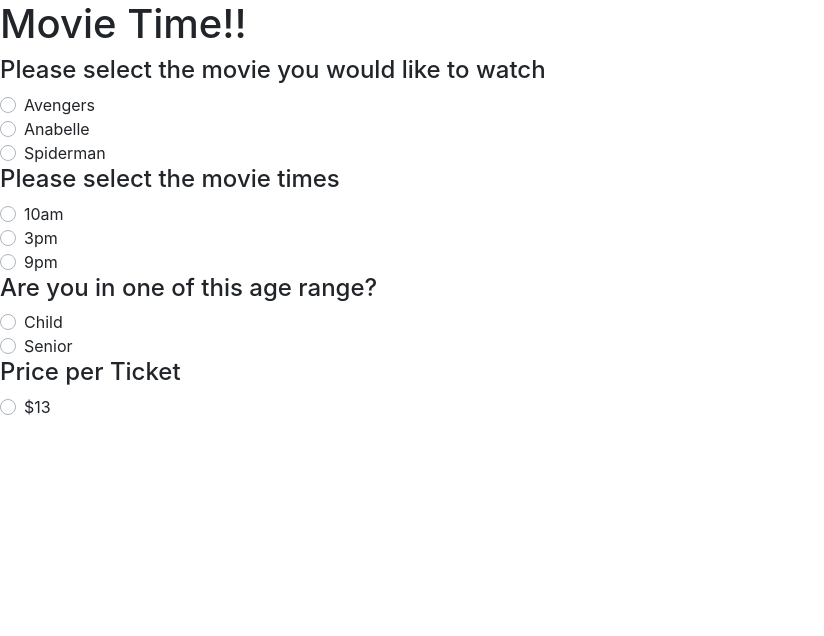
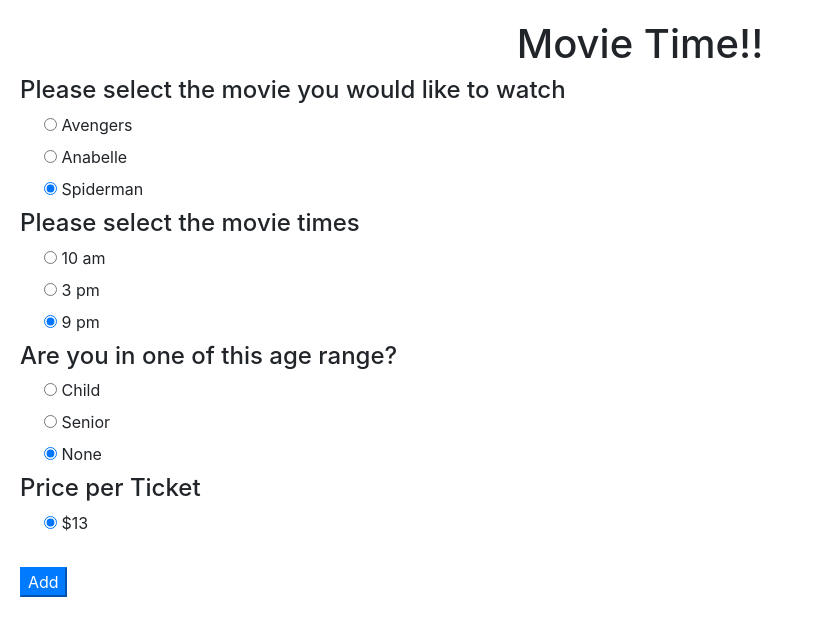
Before and after one commit to nati6218/Movie-Ticket, a plain HTML site: page index.html in a window 1280 px wide. Shown: the whole page, without its empty margins (0-824 px from the left). Drawn offline with nearby package versions, Linux system fonts and the light colour scheme.

Commit message:
add new paragraph

```diff
--- a/css/styles.css
+++ b/css/styles.css
@@ -0,0 +1,10 @@
+body{
+  padding: 20px;
+
+}
+h1{
+  text-align: center;
+}
+#checkOut {
+  display: none;
+}
--- a/index.html
+++ b/index.html
@@ -11,45 +11,60 @@
   <body>
 <h1>Movie Time!!</h1>
 <h4>Please select the movie you would like to watch </h4>
+<form id="container">
 <div class="custom-control custom-radio">
-  <input type="radio" id="avengers" name="movie" class="custom-control-input">
-  <label class="custom-control-label" for="customRadio1">Avengers</label>
+  <input type="radio" id="avengers" name="movie" value="Avengers" checked>
+  <label for="customRadio1">Avengers</label>
 </div>
 <div class="custom-control custom-radio">
-  <input type="radio" id="anabelle" name="movie" class="custom-control-input">
-  <label class="custom-control-label" for="customRadio2">Anabelle</label>
+  <input type="radio" id="anabelle" name="movie" value="Anabelle" checked>
+  <label  for="customRadio2">Anabelle</label>
 </div>
 <div class="custom-control custom-radio">
-  <input type="radio" id="spiderman" name="movie" class="custom-control-input">
-  <label class="custom-control-label" for="customRadio2">Spiderman</label>
+  <input type="radio" id="spiderman" name="movie" value="Spiderman" checked>
+  <label  for="customRadio2">Spiderman</label>
 </div>
 <h4>Please select the movie times</h4>
 <div class="custom-control custom-radio">
-  <input type="radio" id="morning" name="time" class="custom-control-input">
-  <label class="custom-control-label" for="customRadio1">10am</label>
+  <input type="radio" id="morning" name="time" value="10am" checked>
+  <label  for="customRadio1">10 am</label>
 </div>
 <div class="custom-control custom-radio">
-  <input type="radio" id="afternoon" name="time" class="custom-control-input">
-  <label class="custom-control-label" for="customRadio2">3pm</label>
+  <input type="radio" id="afternoon" name="time" value="3pm" checked>
+  <label  for="customRadio2">3 pm</label>
 </div>
 <div class="custom-control custom-radio">
-  <input type="radio" id="night" name="time" class="custom-control-input">
-  <label class="custom-control-label" for="customRadio2">9pm</label>
+  <input type="radio" id="night" name="time" value="9pm" checked>
+  <label  for="customRadio2">9 pm</label>
 </div>
 <h4>Are you in one of this age range?</h4>
 <div class="custom-control custom-radio">
-  <input type="radio" id="child" name="age" class="custom-control-input">
-  <label class="custom-control-label" for="customRadio1">Child</label>
+  <input type="radio" id="child" name="age" value="child" checked >
+  <label  for="customRadio1">Child</label>
 </div>
 <div class="custom-control custom-radio">
-  <input type="radio" id="senior" name="age" class="custom-control-input">
-  <label class="custom-control-label" for="customRadio2">Senior</label>
+  <input type="radio" id="senior" name="age" value="senior" checked>
+  <label  for="customRadio2">Senior</label>
+</div>
+<div class="custom-control custom-radio">
+  <input type="radio" id="none" name="age" value="none" checked>
+  <label  for="customRadio2">None</label>
 </div>
 <h4>Price per Ticket</h4>
 <div class="custom-control custom-radio">
-  <input type="radio" id="price" name="prices" class="custom-control-input">
-  <label class="custom-control-label" for="customRadio1">$13</label>
+  <input type="radio" id="price" name="prices" value="13" checked>
+  <label  for="customRadio1">$13</label>
 </div>
-
+<br>
+ <button type="submit" class="btn-primary">Add</button>
+</form>
+<div id="checkOut">
+  <p > Great movie choice! here is your confirmation info:</p>
+  <ul>
+    <li>Movie: <span class="movie"></span></li>
+      <li>Time: <span class="time"></span></li>
+        <li>Price: <span class="price"></span></li>
+      </ul>
+</div>
   </body>
 </html>
--- a/js/scripts.js
+++ b/js/scripts.js
@@ -1,8 +1,8 @@
 function Tickets (movieTitle, price, time, age) {
-  this.movie = movie;
+  this.movie = movieTitle;
   this.price = price;
   this.time = time;
-  this.age = age
+  this.age = age;
 }
 
 Tickets.prototype.ageDiscount = function(){
@@ -13,11 +13,12 @@
   }else {
     return 0;
   }
+}
 
   Tickets.prototype.timeDiscount = function(){
-if (this.time === "morning"){
+    if (this.time === "10am"){
       return this.price - 2;
-}else if (this.time === "afternoon"){
+    }else if (this.time === "3pm"){
       return this.price + 3;
     } else {
       return 0
@@ -25,10 +26,20 @@
   }
 
   $(document).ready(function(){
+    $("#container").submit(function(event){
+      event.preventDefault();
+
 
       var movie = $('input:radio[name=movie]:checked').val();
       var age = $('input:radio[name=age]:checked').val();
       var time = $('input:radio[name=time]:checked').val();
-var price = $('input:radio[name=price]:checked').val();
+      var price = $('input:radio[name=prices]:checked').val();
+      var form = $('#container').prop("checked", true);
 
+      var ticket = new Tickets(movie, price, time, age);
+      $("#checkOut").show();
+      $(".movie").text(movie);
+      $(".time").text(time);
+      $(".price").text(ticket.timeDiscount());
     });
+  });
```
Lines whose indentation alone changed are shown as unchanged.
